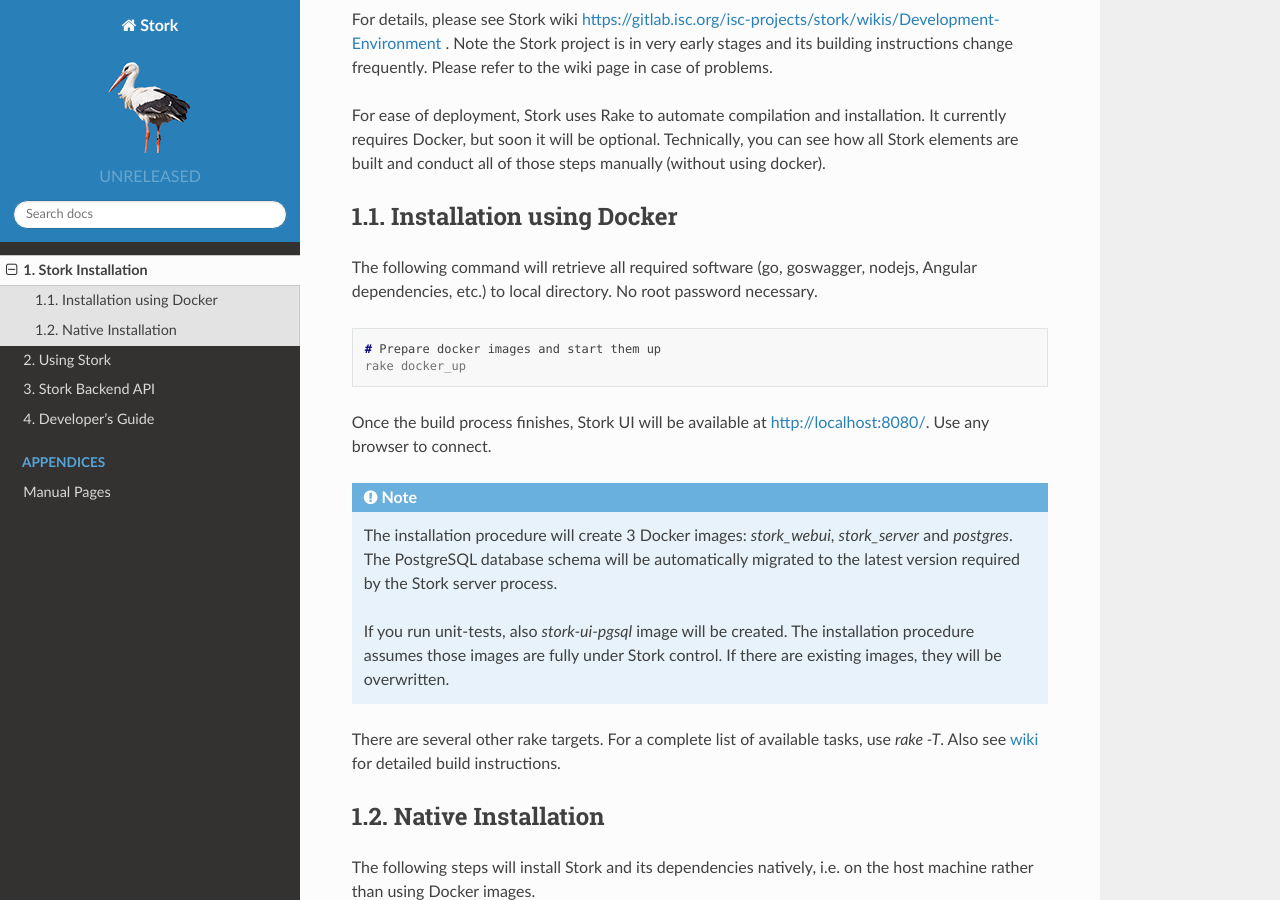
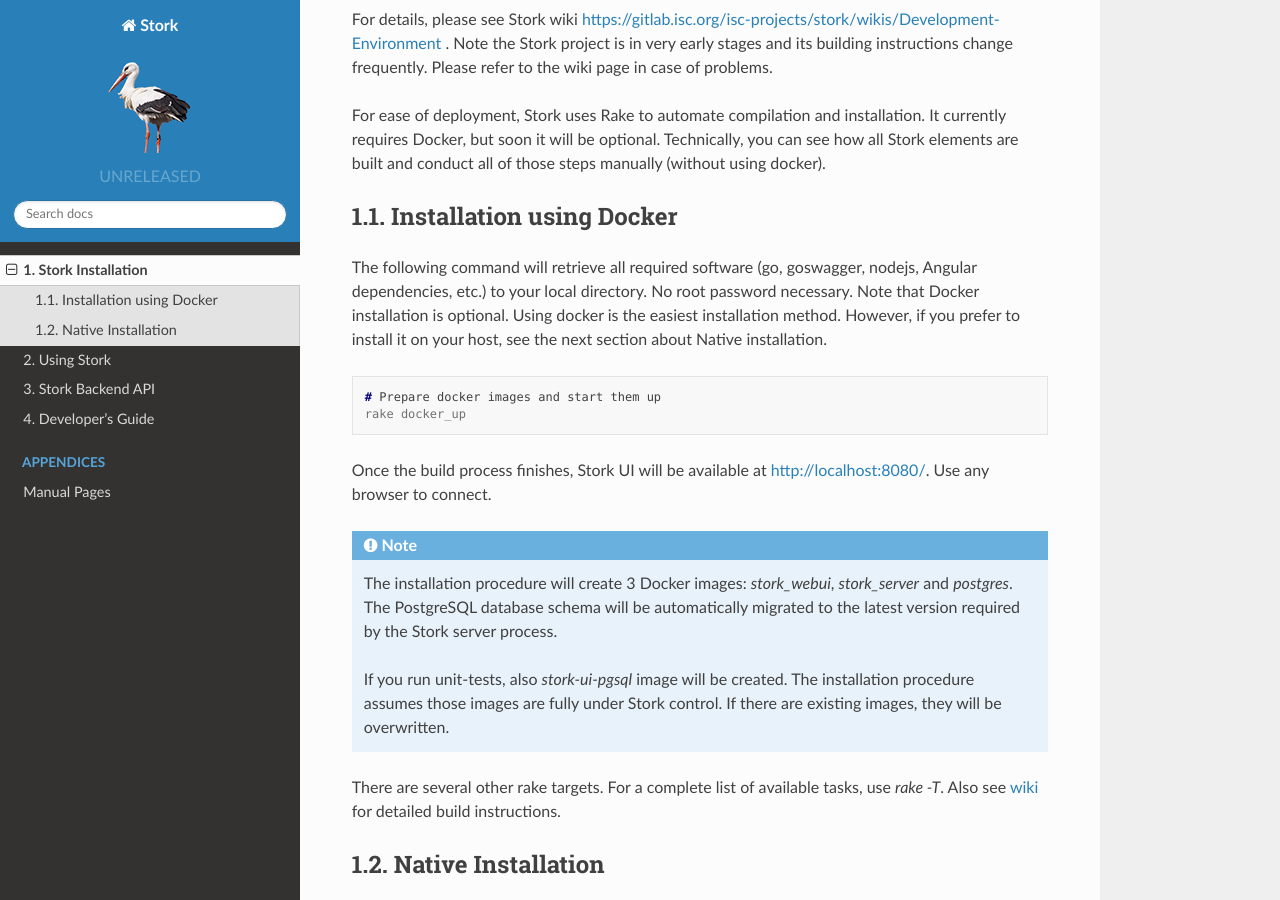
Before and after one commit to isc-projects/stork, a Sphinx documentation site: the page built from doc/install.rst, in a window 1280 px wide and 900 px high, scrolled down 392 px. Built offline with Sphinx 7.4.7 and the Read the Docs theme 2.0.0, drawn with Linux system fonts in a browser that asks for light colours.

Commit message:
[#87] Clarified that docker is optional

```diff
--- a/doc/install.rst
+++ b/doc/install.rst
@@ -28,7 +28,9 @@
 =========================
 
 The following command will retrieve all required software (go, goswagger, nodejs, Angular
-dependencies, etc.) to local directory. No root password necessary.
+dependencies, etc.) to your local directory. No root password necessary. Note that Docker
+installation is optional. Using docker is the easiest installation method. However, if you prefer to
+install it on your host, see the next section about Native installation.
 
 .. code-block:: console
 
```
